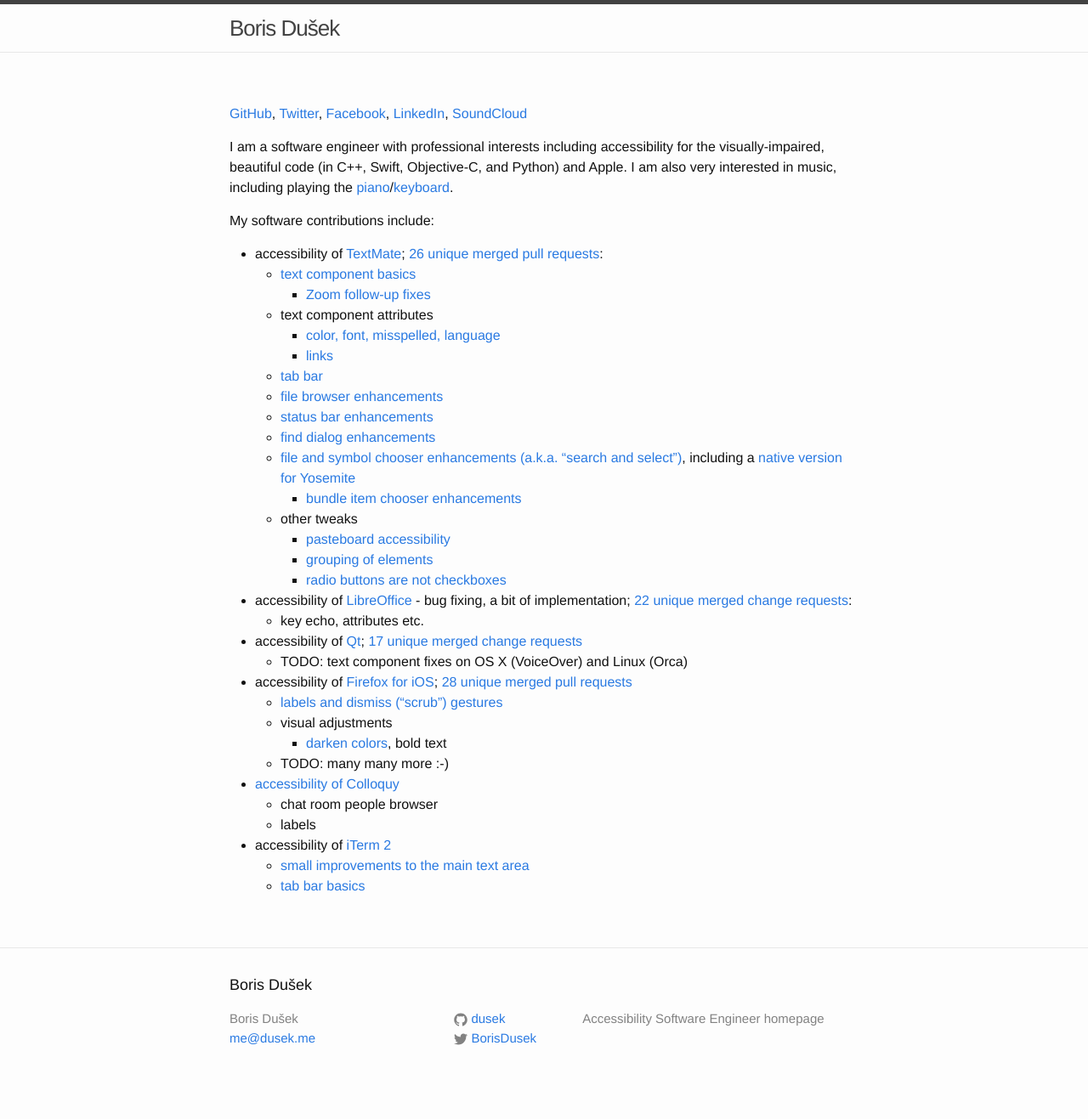
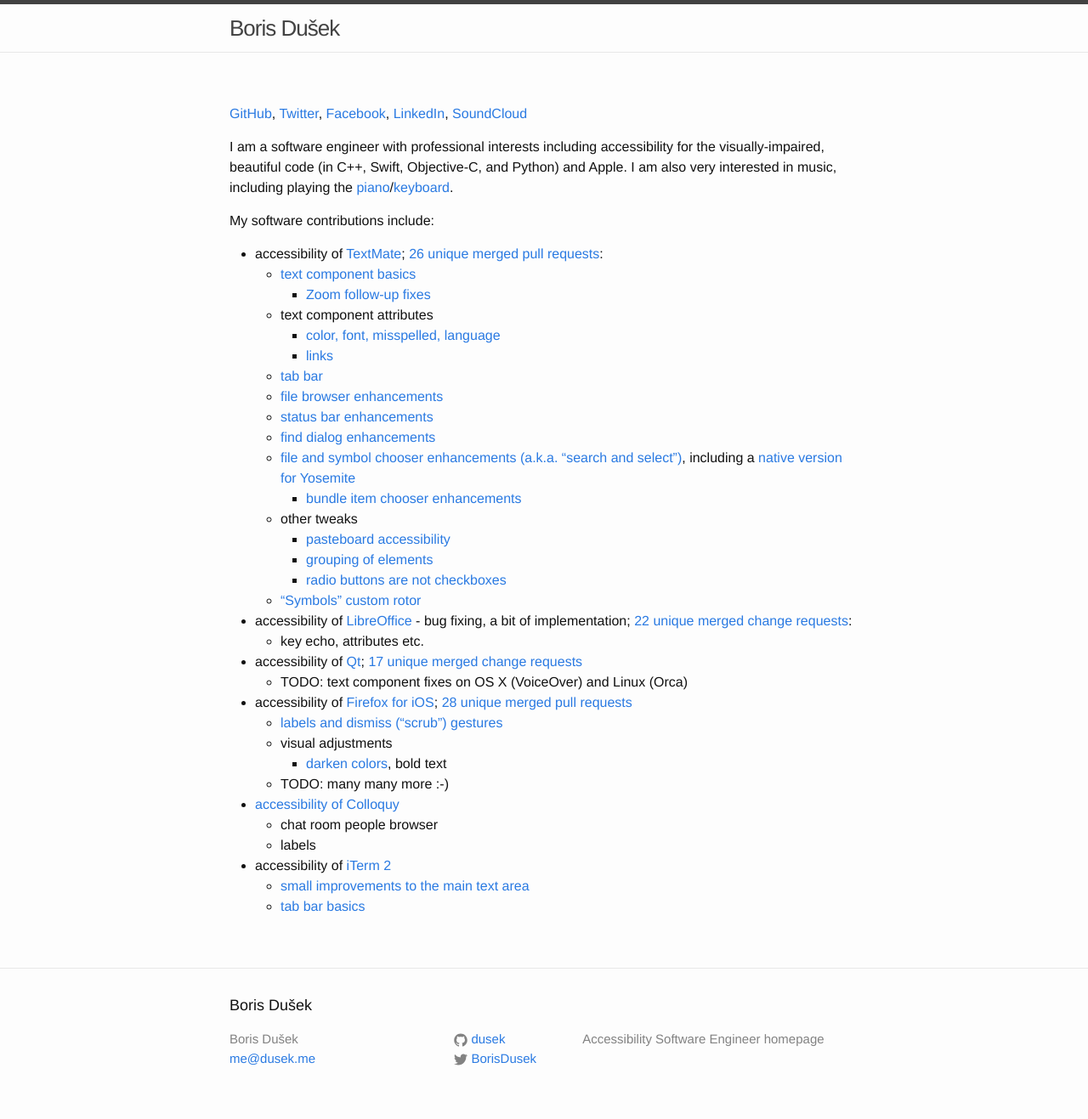
Before and after one commit to dusek/dusek.github.io, a Jekyll site: the page built from index.md, in a window 1280 px wide. Shown: the whole page at 85% size. Built offline with Jekyll 4.4.1, drawn with Linux system fonts in a browser that asks for light colours; before the commit the page ends 1293 px from its top, so only the background shows below that.

Commit message:
Add PR for "Symbols" custom rotor in TextMate

```diff
--- a/index.md
+++ b/index.md
@@ -30,6 +30,7 @@ My software contributions include:
         * [pasteboard accessibility](https://github.com/textmate/textmate/pull/670)
         * [grouping of elements](https://github.com/textmate/textmate/pull/856)
         * [radio buttons are not checkboxes](https://github.com/textmate/textmate/pull/928)
+    * ["Symbols" custom rotor](https://github.com/textmate/textmate/pull/1431)
 * accessibility of [LibreOffice](https://www.libreoffice.org) - bug fixing, a bit of implementation; [22 unique merged change requests](https://gerrit.libreoffice.org/#/q/branch:master+owner:%22Boris+Du%25C5%25A1ek+%253Cme%2540dusek.me%253E%22):
     * key echo, attributes etc.
 * accessibility of [Qt](https://www.qt.io/); [17 unique merged change requests](https://codereview.qt-project.org/#/q/owner:%22Boris+Du%25C5%25A1ek+%253Cme%2540dusek.me%253E%22+status:merged+branch:dev,n,z)
```
